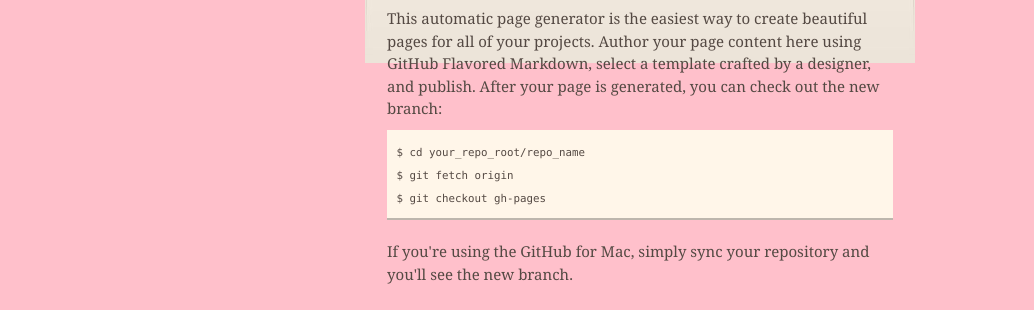
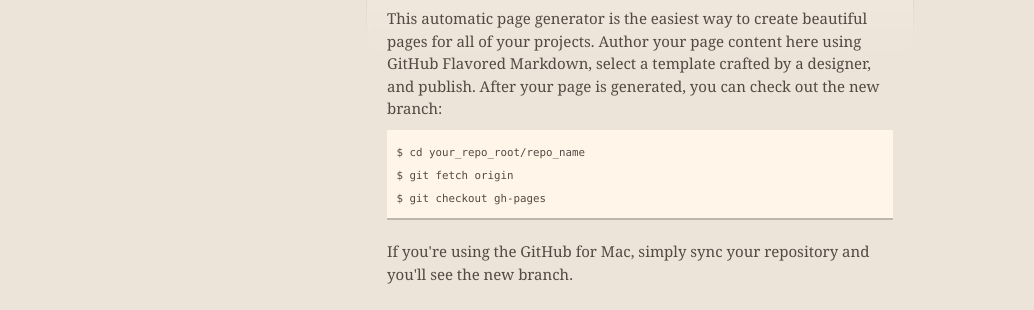
Before and after one commit to silviamelis/cambiasfondo, a plain HTML site: page index.html in a window 1280 px wide. Shown: the part 263-573 px from the top of the page, without its empty margins (0-1034 px from the left). Drawn offline with nearby package versions, Linux system fonts and the light colour scheme.

Commit message:
Update index.html

```diff
--- a/index.html
+++ b/index.html
@@ -19,7 +19,7 @@
     </script>
     <title>Cambiasfondo by silviamelis</title>
     <style>
-      body {background-color:pink;}
+      body {background-color:yallow;}
     </style>
   </head>
 
```
